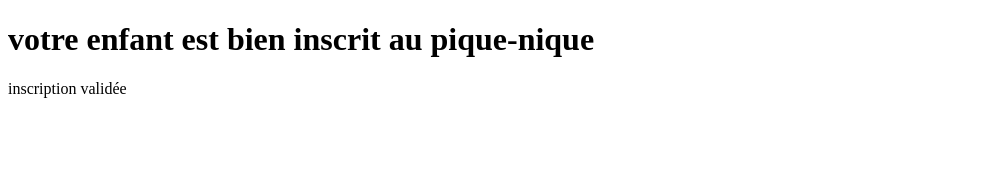
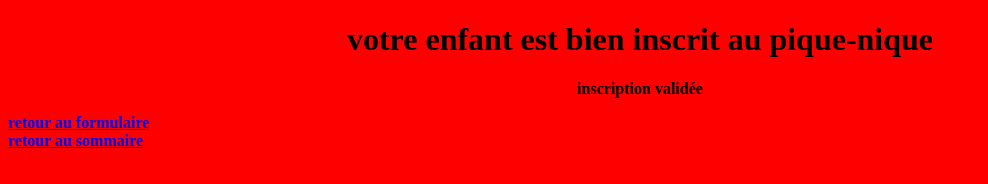
Before and after one commit to rom1-78/rom1-78.github.io, a plain HTML site: page validation.html in a window 1280 px wide. Shown: the whole page, without its empty margins (0-988 px from the left). Drawn offline with Linux system fonts and the light colour scheme.

Commit message:
Add files via upload

```diff
--- a/validation.html
+++ b/validation.html
@@ -2,9 +2,15 @@
 <html>
 <head>
 	<title>inscription validée</title>
-	<h1>votre enfant est bien inscrit au pique-nique</h1>
+	<center>
+		<h1>votre enfant est bien inscrit au pique-nique</h1>
+	</center>
 </head>
-<body>
-<p>inscription validée</p>
+<body bgcolor="red">
+	<center>
+		<b><p>inscription validée</p></b>
+	</center>
+	<b><a href="formulaire.html">retour au formulaire</a> <br>
+	<a href="index.html">retour au sommaire</a> <br></b>
 </body>
 </html>
```
